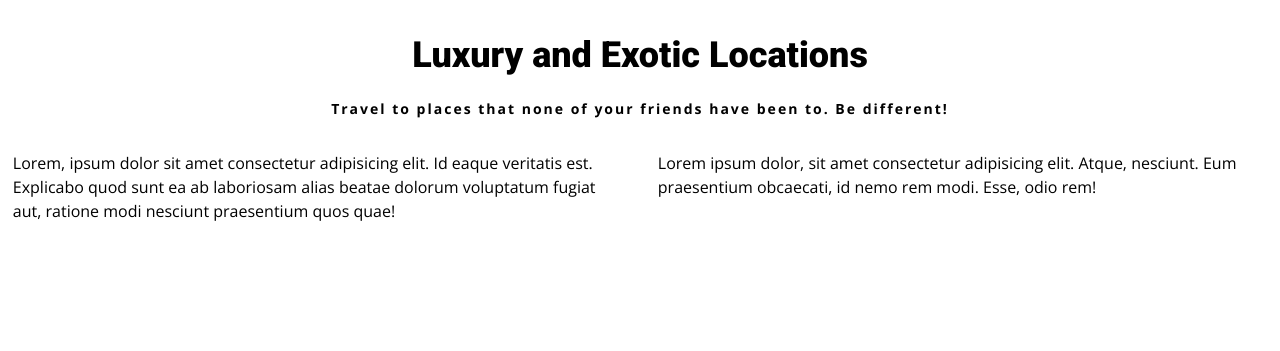
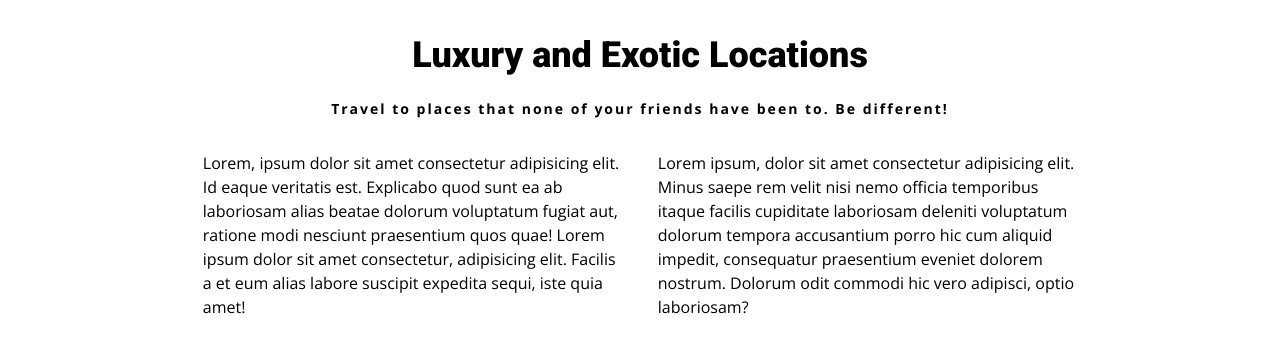
Before and after one commit to andrewrey/layout1, a website: page index.html in a window 1280 px wide. Shown: the part 822-1173 px from the top of the page. Before the commit the page ends 1045 px from the top, so only its background shows below. Drawn offline with nearby package versions, Linux system fonts and the light colour scheme.

Commit message:
added max width to secon-one paragraphs

```diff
--- a/index.html
+++ b/index.html
@@ -28,12 +28,17 @@
             Lorem, ipsum dolor sit amet consectetur adipisicing elit. Id eaque
             veritatis est. Explicabo quod sunt ea ab laboriosam alias beatae
             dolorum voluptatum fugiat aut, ratione modi nesciunt praesentium
-            quos quae!
+            quos quae! Lorem ipsum dolor sit amet consectetur, adipisicing elit.
+            Facilis a et eum alias labore suscipit expedita sequi, iste quia
+            amet!
           </p>
           <p class="sectoin-one__paragraph-one">
-            Lorem ipsum dolor, sit amet consectetur adipisicing elit. Atque,
-            nesciunt. Eum praesentium obcaecati, id nemo rem modi. Esse, odio
-            rem!
+            Lorem ipsum, dolor sit amet consectetur adipisicing elit. Minus
+            saepe rem velit nisi nemo officia temporibus itaque facilis
+            cupiditate laboriosam deleniti voluptatum dolorum tempora
+            accusantium porro hic cum aliquid impedit, consequatur praesentium
+            eveniet dolorem nostrum. Dolorum odit commodi hic vero adipisci,
+            optio laboriosam?
           </p>
         </div>
       </section>
--- a/scss/layout/_section-one.scss
+++ b/scss/layout/_section-one.scss
@@ -25,6 +25,9 @@
       }
     }
     @include mq(768px) {
+      width: 80%;
+      margin: 2rem auto;
+      max-width: 900px;
       grid-template-columns: 1fr 1fr;
       gap: 10px;
       text-align: left;
```
Also changed, not shown: css/styles.css.
